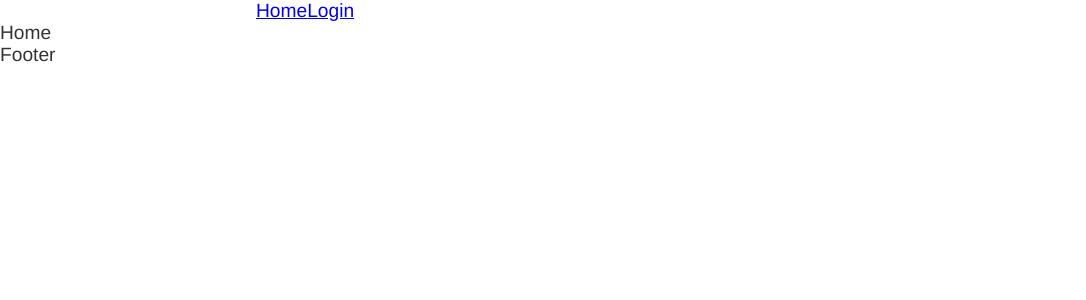
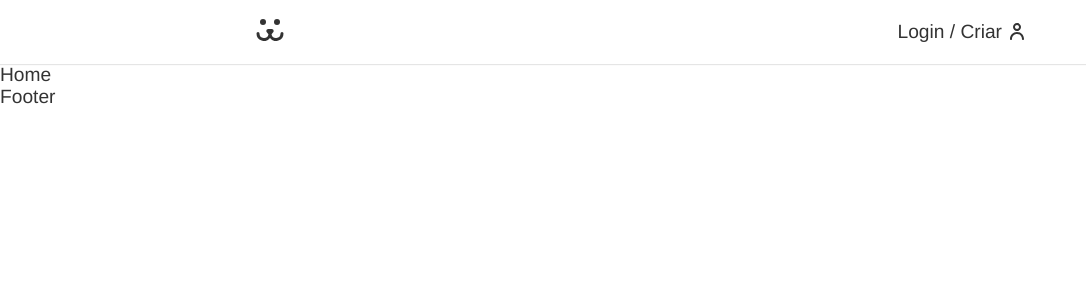
Before and after one commit to tlcrezende/frontend-react-dog, a React (Create React App) app: page / in a window 1280 px wide. Shown: the top 300 px of the page, without its empty margins (0-1086 px from the left). Built offline with nearby package versions, Linux system fonts and the light colour scheme.

Commit message:
Estilizado Heaer

```diff
--- a/src/App.css
+++ b/src/App.css
@@ -3,6 +3,7 @@
   }
 
   body {
+    padding-top: 4rem;
     margin: 0px;
     color: #333;
     --type-first: Helvetica, Arial, sans-serif;
@@ -10,11 +11,16 @@
     font-family: var(--type-first);
   }
 
-h1, h2, h3, h4, p {
+  h1,
+  h2,
+  h3,
+  h4,
+  p {
     margin: 0px;
   }
 
-ul, li {
+  ul,
+  li {
     list-style: none;
     padding: 0px;
     margin: 0px;
@@ -25,15 +31,20 @@
     max-width: 100%;
   }
 
-button, input {
+  button,
+  input {
     display: block;
-    font-size: 1 rem;
+    font-size: 1rem;
     font-family: var(--type-first);
     color: #333;
   }
 
+  a {
+    text-decoration: none;
+  }
+
   .container {
-    max-width:  50rem;
+    max-width: 50rem;
     padding: 0 1rem;
     margin: 0 auto;
   }
--- a/src/Components/Header.js
+++ b/src/Components/Header.js
@@ -1,16 +1,21 @@
-import React from 'react'
-import { Link } from 'react-router-dom'
-import styles from './Header.module.css'
+import React from 'react';
+import styles from './Header.module.css';
+import { Link } from 'react-router-dom';
+import { ReactComponent as Dogs } from '../Assets/dogs.svg';
 
 const Header = () => {
   return (
-    <div className={styles.header}>
-        <nav className="container">
-            <Link to="/">Home</Link>
-            <Link to="/login">Login</Link>
-        </nav>
-    </div>
-  )
-}
+    <header className={styles.header}>
+      <nav className={`${styles.nav} container`}>
+        <Link className={styles.logo} to="/" aria-label="Dogs - Home">
+          <Dogs />
+        </Link>
+        <Link className={styles.login} to="/login">
+          Login / Criar
+        </Link>
+      </nav>
+    </header>
+  );
+};
 
-export default Header
+export default Header;
--- a/src/Components/Header.module.css
+++ b/src/Components/Header.module.css
@@ -0,0 +1,36 @@
+.header {
+    box-shadow: 0px 1px 1px rgba(0, 0, 0, 0.1);
+    position: fixed;
+    width: 100%;
+    z-index: 100;
+    background: white;
+    top: 0px;
+  }
+
+  .nav {
+    display: flex;
+    justify-content: space-between;
+    align-items: center;
+    height: 4rem;
+  }
+
+  .logo {
+    padding: 0.5rem 0;
+  }
+
+  .login {
+    color: #333;
+    display: flex;
+    align-items: center;
+  }
+
+  .login::after {
+    content: '';
+    display: inline-block;
+    width: 14px;
+    height: 17px;
+    background: url('../Assets/usuario.svg') no-repeat center center;
+    margin-left: 0.5rem;
+    position: relative;
+    top: -1px;
+  }
```
Also changed, not shown: src/App.js (+9 -9 lines). Lines whose indentation alone changed are shown as unchanged.
